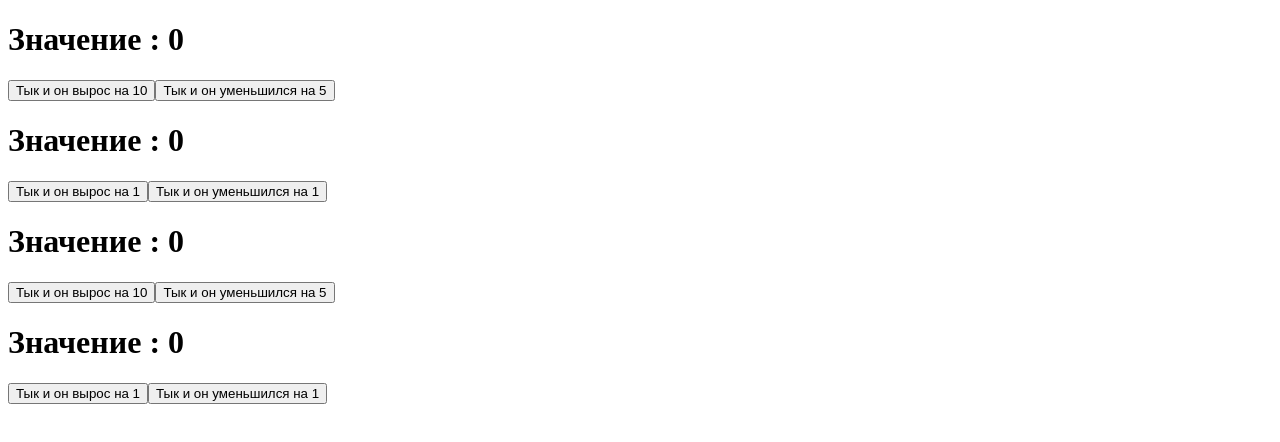
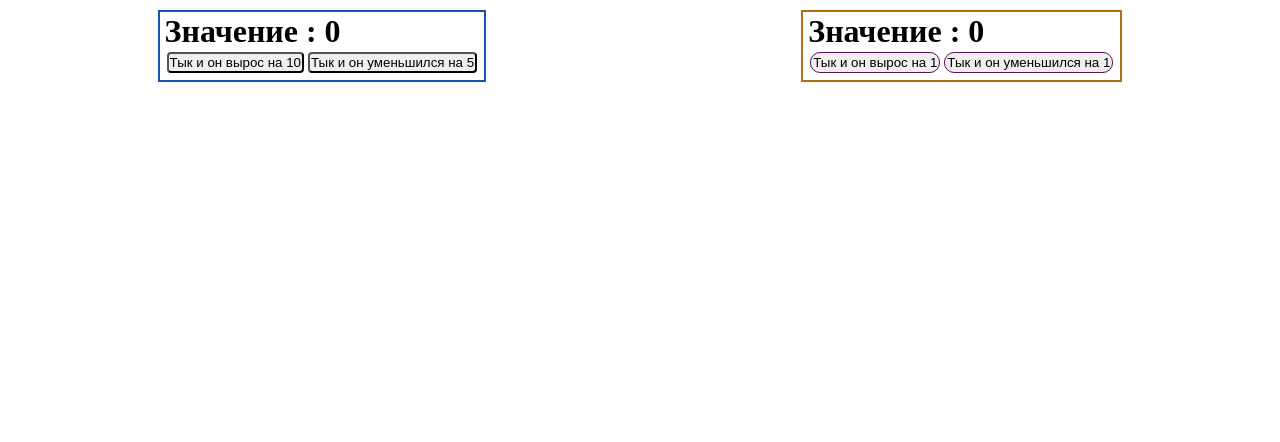
Before and after one commit to Schoolboyl337/react-pet, a React (Create React App) app: page / in a window 1280 px wide. Shown: the top 442 px of the page. Built offline with nearby package versions, Linux system fonts and the light colour scheme.

Commit message:
Feat:Добавлены стили для страницы и счетчиков

```diff
--- a/src/App.js
+++ b/src/App.js
@@ -1,14 +1,13 @@
 import React from "react";
 import Counter from "./components/Сounter";
-import Class from "./components/СlassCounter"
+import ClassCounter from "./components/СlassCounter"
+import "../src/styles/app.css"
 
 function App() {
   return (
     <div className="App">
       <Counter />
-      <Class />
-      <Counter />
-      <Class />
+      <ClassCounter />
     </div>
   );
 }
--- a/src/components/СlassCounter.jsx
+++ b/src/components/СlassCounter.jsx
@@ -21,7 +21,7 @@ export default class СlassCounet extends Component {
 
     render() {
         return (
-            <div>
+            <div className="class-counter">
                 <h1>Значение : {this.state.count}</h1>
                 <button onClick={this.countStonks}>Тык и он вырос на 1</button>
                 <button onClick={this.countDebaff}>Тык и он уменьшился на 1</button>
--- a/src/components/Сounter.jsx
+++ b/src/components/Сounter.jsx
@@ -13,7 +13,7 @@ const Counter = () => {
 
 
     return (
-        <div>
+        <div className="func-counter">
             <h1>Значение : {count}</h1>
             <button onClick={huiStonks}>Тык и он вырос на 10</button>
             <button onClick={huiDebaff}>Тык и он уменьшился на 5</button>
--- /dev/null
+++ b/src/styles/app.css
@@ -0,0 +1,36 @@
+* {
+    margin: 0;
+    padding: 0;
+    box-sizing: border-box;
+}
+
+.App {
+    display: flex;
+    flex-direction: row;
+    justify-content: space-around;
+}
+
+.class-counter {
+    border: 2px solid rgb(179, 110, 21);
+    margin: 10px;
+    padding: 1px 5px 5px;
+}
+
+.class-counter button {
+    margin: 2px;
+    padding: 2px;
+    border: 1px solid rgb(90, 13, 90);
+    border-radius: 10px;
+}
+
+.func-counter {
+    border: 2px solid rgb(21, 84, 179);
+    margin: 10px;
+    padding: 1px 5px 5px;
+}
+
+.func-counter button {
+    margin: 2px;
+    padding: 1px;
+    border-radius: 4px;
+}
```
